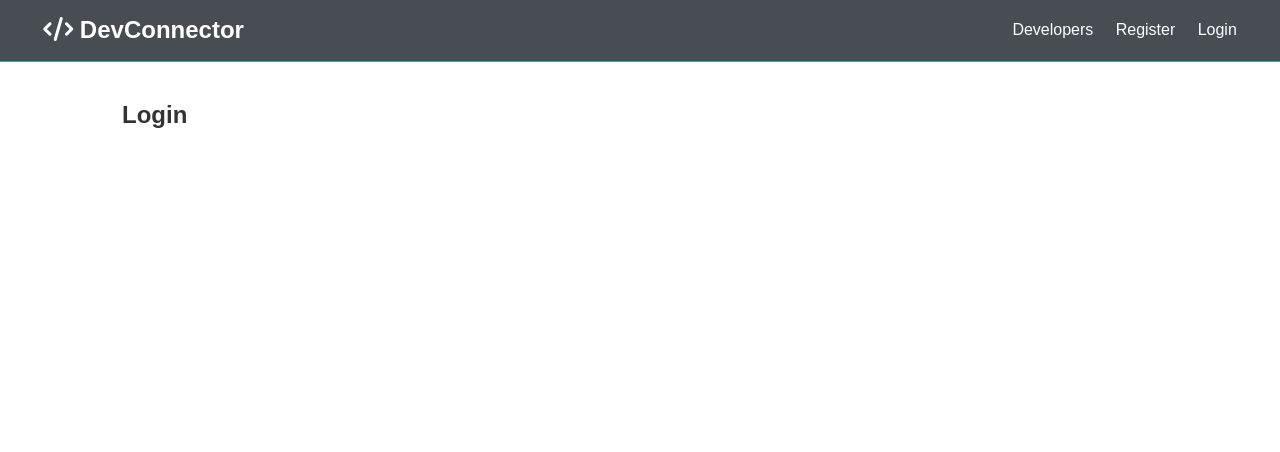
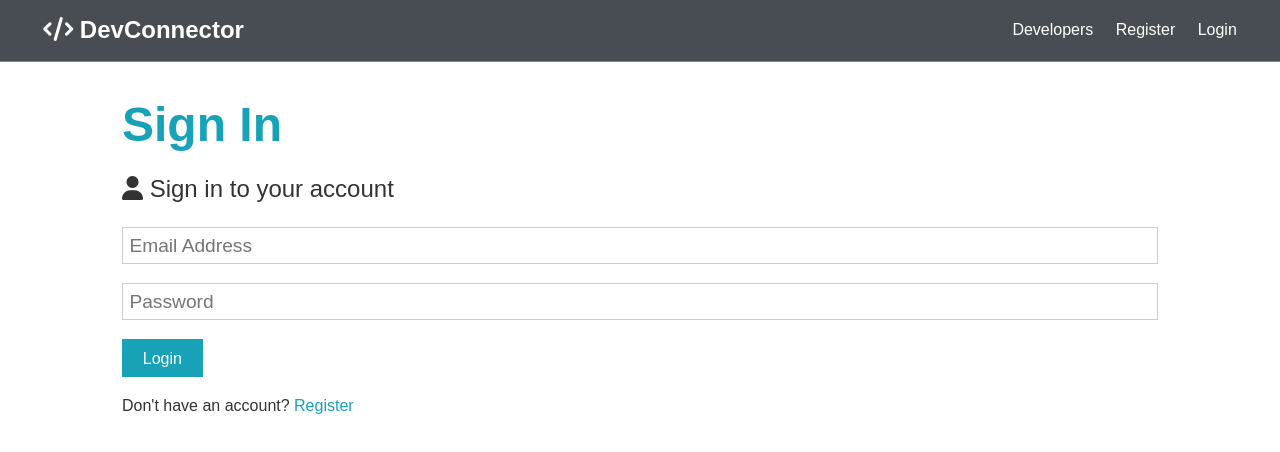
Before and after one commit to pbl-js/traversy-socialnetwork-course, a React (Create React App) app in the folder client/: page /login in a window 1280 px wide. Shown: the top 452 px of the page. Built offline with nearby package versions, Linux system fonts and the light colour scheme.

Commit message:
35 Request example and login form

```diff
--- a/client/src/components/auth/Login.js
+++ b/client/src/components/auth/Login.js
@@ -1,10 +1,55 @@
-import React from "react";
+import React, { Fragment, useState } from "react";
+import { Link } from "react-router-dom";
 
 const Login = () => {
+  const [formData, setFormData] = useState({
+    email: "",
+    password: ""
+  });
+
+  const { email, password } = formData;
+
+  const onChange = e =>
+    setFormData({ ...formData, [e.target.name]: e.target.value });
+
+  const onSubmit = async e => {
+    e.preventDefault();
+    console.log("SUCCESS");
+  };
+
   return (
-    <div>
-      <h1>Login</h1>
-    </div>
+    <Fragment>
+      <h1 className="large text-primary">Sign In</h1>
+      <p className="lead">
+        <i className="fas fa-user"></i> Sign in to your account
+      </p>
+      <form className="form" onSubmit={e => onSubmit(e)}>
+        <div className="form-group">
+          <input
+            type="email"
+            placeholder="Email Address"
+            name="email"
+            value={email}
+            onChange={e => onChange(e)}
+            required
+          />
+        </div>
+        <div className="form-group">
+          <input
+            type="password"
+            placeholder="Password"
+            name="password"
+            value={password}
+            onChange={e => onChange(e)}
+            minLength="6"
+          />
+        </div>
+        <input type="submit" className="btn btn-primary" value="Login" />
+      </form>
+      <p className="my-1">
+        Don't have an account? <Link to="/register">Register</Link>
+      </p>
+    </Fragment>
   );
 };
 
--- a/client/src/components/auth/Register.js
+++ b/client/src/components/auth/Register.js
@@ -1,4 +1,5 @@
 import React, { Fragment, useState } from "react";
+import { Link } from "react-router-dom";
 
 const Register = () => {
   const [formData, setFormData] = useState({
@@ -13,12 +14,12 @@
   const onChange = e =>
     setFormData({ ...formData, [e.target.name]: e.target.value });
 
-  const onSubmit = e => {
+  const onSubmit = async e => {
     e.preventDefault();
     if (password !== password2) {
       console.log("Passwords do not match");
     } else {
-      console.log(formData);
+      console.log("SUCCESS");
     }
   };
 
@@ -76,7 +77,7 @@
         <input type="submit" className="btn btn-primary" value="Register" />
       </form>
       <p className="my-1">
-        Already have an account? <a href="login.html">Sign In</a>
+        Already have an account? <Link to="/login">Sign In</Link>
       </p>
     </Fragment>
   );
--- /dev/null
+++ b/client/src/config/proxy.js
@@ -0,0 +1 @@
+export const proxy = "http://localhost:5000";
```
